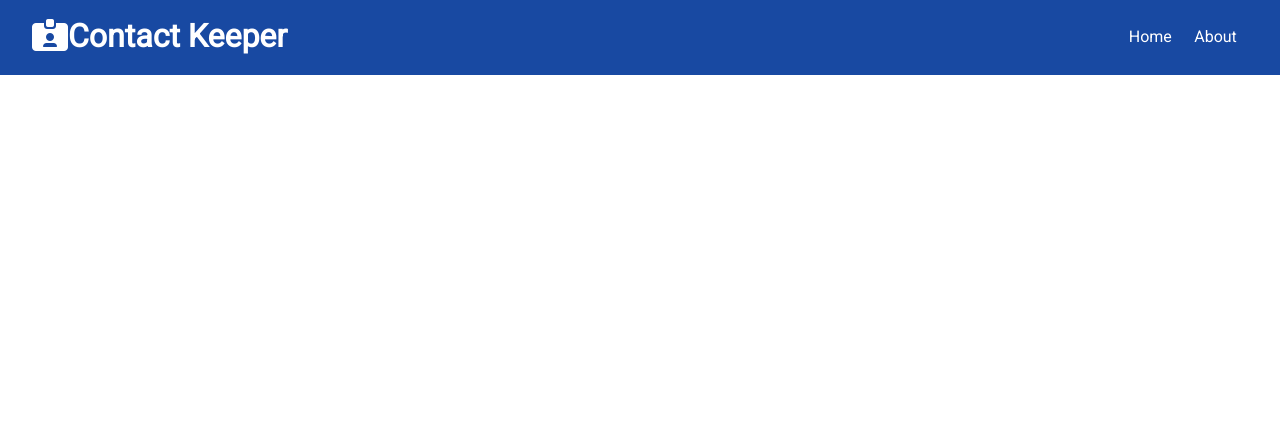
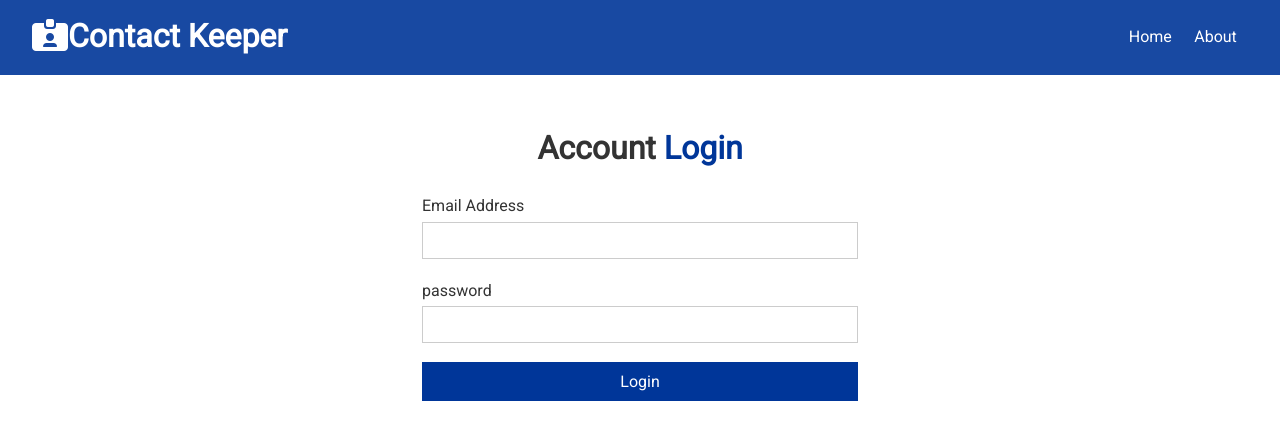
Before and after one commit to agrittiwari/ContactKeeper, a React (Create React App) app in the folder client/: page /Login in a window 1280 px wide. Shown: the top 440 px of the page. Built offline with nearby package versions, Linux system fonts and the light colour scheme.

Commit message:
Login form build

```diff
--- a/client/src/App.js
+++ b/client/src/App.js
@@ -4,7 +4,9 @@
 import Home from "./Components/Pages/Home";
 import About from "./Components/Pages/About";
 import Navbar from "./Components/Layouts/Navbar";
-import Register from './Components/Auth/Register'
+import Register from './Components/Auth/Register';
+import Login from './Components/Auth/Login';
+
 
 
 import ContactState from './Context/Contact/ContactState'
@@ -22,7 +24,7 @@
           <Switch>
             <Route exact path="/" component={Home} />
             <Route exact path="/Register" component={Register} />
-
+            <Route exact path="/Login" component={Login} />
             <Route exact path="/About" component={About} />
           </Switch>
         </div>
--- a/client/src/Components/Auth/Login.js
+++ b/client/src/Components/Auth/Login.js
@@ -0,0 +1,44 @@
+import React, { useState } from 'react'
+
+const Login = () => {
+const [user, setUser] = useState({
+
+    email: '',
+    password: '',
+
+});
+
+const {  email, password } = user;
+
+const onChange =e => setUser({ ...user, [e.target.name]: e.target.value})
+
+
+const onSubmit = e => {
+    e.preventDefault();
+    console.log('Login Submit')
+};
+
+
+    return (
+        <div className="form-container">
+            <h1>
+                Account <span className="text-primary">Login</span>
+            </h1>
+            <form onSubmit={onSubmit}>
+
+                <div className="form-group">
+                    <label htmlFor="email">Email Address</label>
+                    <input type="email" name="email" value = {email} onChange ={onChange}/>
+                </div>
+                <div className="form-group">
+                    <label htmlFor="password">password</label>
+                    <input type="password" name="password" value = {password} onChange ={onChange}/>
+                </div>
+
+                <input type="submit" value="Login" className="btn btn-primary btn-block"/>
+            </form>
+        </div>
+    )
+}
+
+export  default Login;
```
